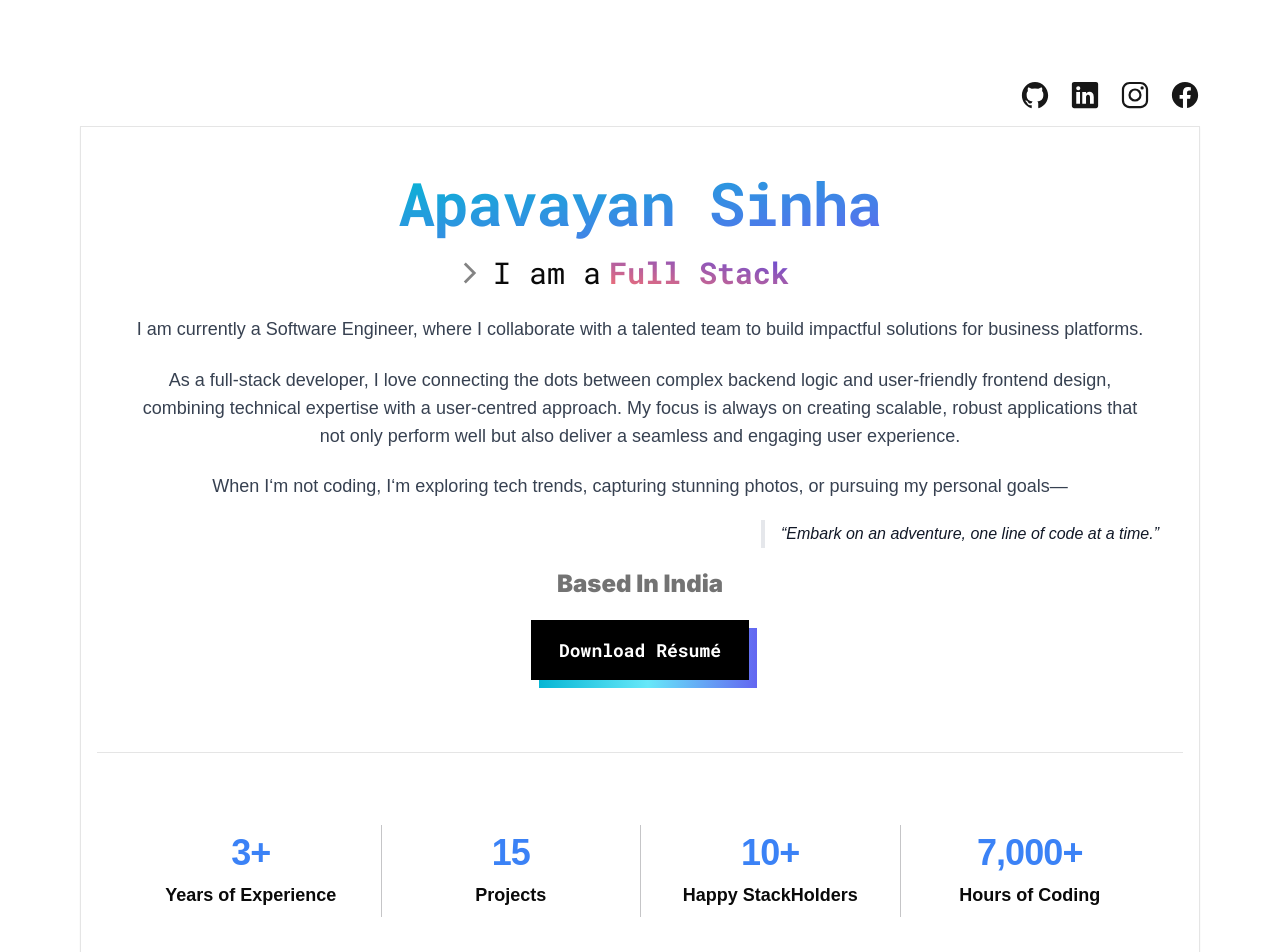
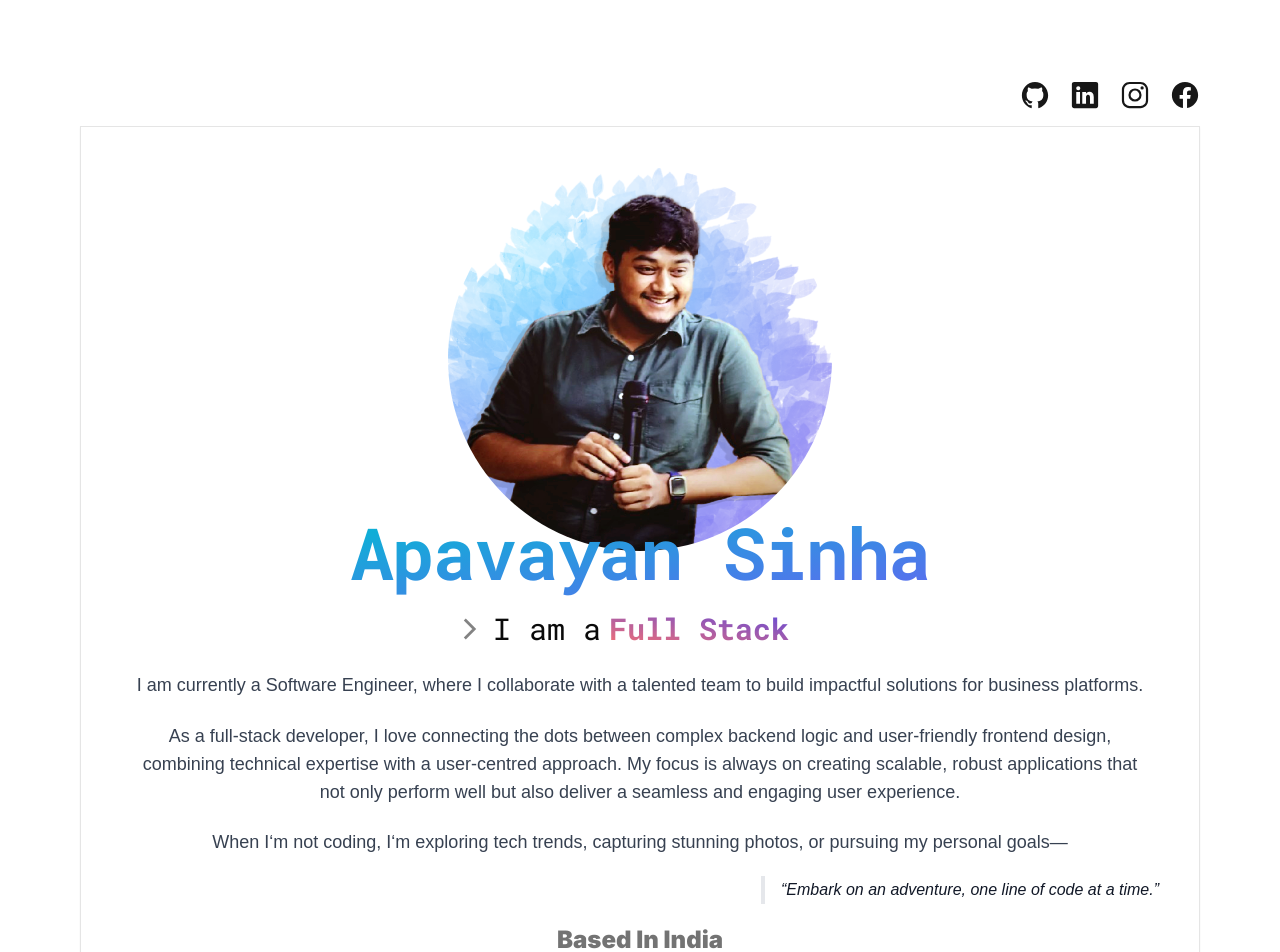
Before and after one commit to aapav01/apavayan.com, a Next.js app: page / in a window 1280 px wide. Shown: the top 952 px of the page. Built offline with nearby package versions, Linux system fonts and the light colour scheme.

Commit message:
stagging: add Avatar Comp and Add my Photo

```diff
--- a/package.json
+++ b/package.json
@@ -16,6 +16,7 @@
     "@radix-ui/react-accordion": "^1.2.1",
     "@radix-ui/react-alert-dialog": "^1.1.2",
     "@radix-ui/react-aspect-ratio": "^1.1.0",
+    "@radix-ui/react-avatar": "^1.1.1",
     "@radix-ui/react-dialog": "^1.1.2",
     "@radix-ui/react-label": "^2.1.0",
     "@radix-ui/react-navigation-menu": "^1.2.1",
--- a/src/app/page.tsx
+++ b/src/app/page.tsx
@@ -1,26 +1,22 @@
-import Reveal from "@/components/reveal";
 import Typewriter from "@/components/typewriter";
 import Button3D from "@/components/ui/button-3d";
 import { Card, CardContent, CardHeader } from "@/components/ui/card";
-import { Separator } from "@/components/ui/separator";
-import classNames from "clsx";
+// import { Separator } from "@/components/ui/separator";
+import { Avatar, AvatarFallback, AvatarImage } from "@/components/ui/avatar"
+
 import React from "react";
 import { IoChevronForwardSharp } from "react-icons/io5";
 
 export default function HomePage() {
-  const achievements = [
-    { number: "3+", text: "Years of Experience" },
-    { number: "15", text: "Projects" },
-    { number: "10+", text: "Happy StackHolders" },
-    { number: "7,000+", text: "Hours of Coding" },
-  ];
-
   return (
     <React.Fragment>
       <Card className="p-4 rounded-none">
         <CardHeader className="items-center">
-          <div className="bg-blue-400"></div>
-          <h1 className="text-gradient-500 pb-4 font-mono">
+        <Avatar className="h-96 w-auto -mb-10 z-0">
+          <AvatarImage src="/apavayan.png" />
+          <AvatarFallback className="text-3xl">A S</AvatarFallback>
+        </Avatar>
+          <h1 className="text-gradient-500 pb-4 font-mono z-10 text-7xl">
             <Typewriter words={["Apavayan Sinha"]} />
           </h1>
           <p className="inline-flex flex-row text-3xl gap-2 font-mono">
@@ -76,33 +72,7 @@
             </Button3D>
           </div>
         </CardContent>
-        <Separator className="my-8 lg:my-12" />
-        <section className="w-full">
-          <div
-            className={classNames(
-              "p-10 text-center md:p-6",
-              "ld:grid-cols-4 grid grid-cols-2 lg:grid-cols-4",
-              "divide-zinc-700/30 lg:divide-x"
-            )}
-          >
-            {achievements?.map((item, i) => (
-              <Reveal
-                key={i}
-                animation="fade-in"
-                delay={i * 150}
-                className="flex-1 p-2"
-              >
-                <h3 className="m-0 text-blue-500">{item.number}</h3>
-                <p className="mt-2 mb-0 font-bold">{item.text}</p>
-              </Reveal>
-            ))}
-          </div>
-        </section>
       </Card>
-      <Separator className="my-8 lg:my-12" />
-      <section className="py-4">
-        <small className="text-center">Website Under Construction...</small>
-      </section>
     </React.Fragment>
   );
 }
--- /dev/null
+++ b/src/components/ui/avatar.tsx
@@ -0,0 +1,50 @@
+"use client"
+
+import * as React from "react"
+import * as AvatarPrimitive from "@radix-ui/react-avatar"
+
+import { cn } from "@/lib/utils"
+
+const Avatar = React.forwardRef<
+  React.ElementRef<typeof AvatarPrimitive.Root>,
+  React.ComponentPropsWithoutRef<typeof AvatarPrimitive.Root>
+>(({ className, ...props }, ref) => (
+  <AvatarPrimitive.Root
+    ref={ref}
+    className={cn(
+      "relative flex h-10 w-10 shrink-0 overflow-hidden rounded-full",
+      className
+    )}
+    {...props}
+  />
+))
+Avatar.displayName = AvatarPrimitive.Root.displayName
+
+const AvatarImage = React.forwardRef<
+  React.ElementRef<typeof AvatarPrimitive.Image>,
+  React.ComponentPropsWithoutRef<typeof AvatarPrimitive.Image>
+>(({ className, ...props }, ref) => (
+  <AvatarPrimitive.Image
+    ref={ref}
+    className={cn("aspect-square h-full w-full", className)}
+    {...props}
+  />
+))
+AvatarImage.displayName = AvatarPrimitive.Image.displayName
+
+const AvatarFallback = React.forwardRef<
+  React.ElementRef<typeof AvatarPrimitive.Fallback>,
+  React.ComponentPropsWithoutRef<typeof AvatarPrimitive.Fallback>
+>(({ className, ...props }, ref) => (
+  <AvatarPrimitive.Fallback
+    ref={ref}
+    className={cn(
+      "flex h-full w-full items-center justify-center rounded-full bg-muted",
+      className
+    )}
+    {...props}
+  />
+))
+AvatarFallback.displayName = AvatarPrimitive.Fallback.displayName
+
+export { Avatar, AvatarImage, AvatarFallback }
```
Also changed, not shown: public/apavayan.png (added), 1 other file (tests, documents, lock files or other folders).
